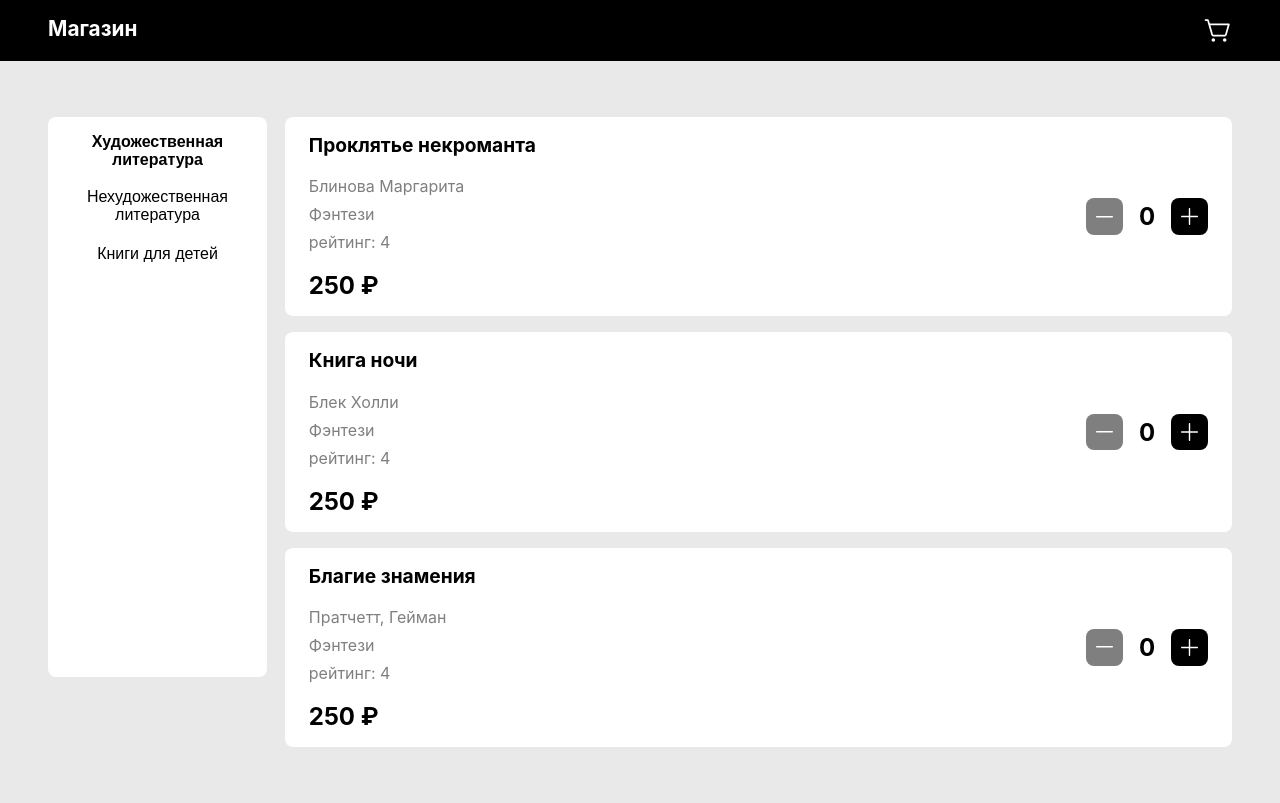
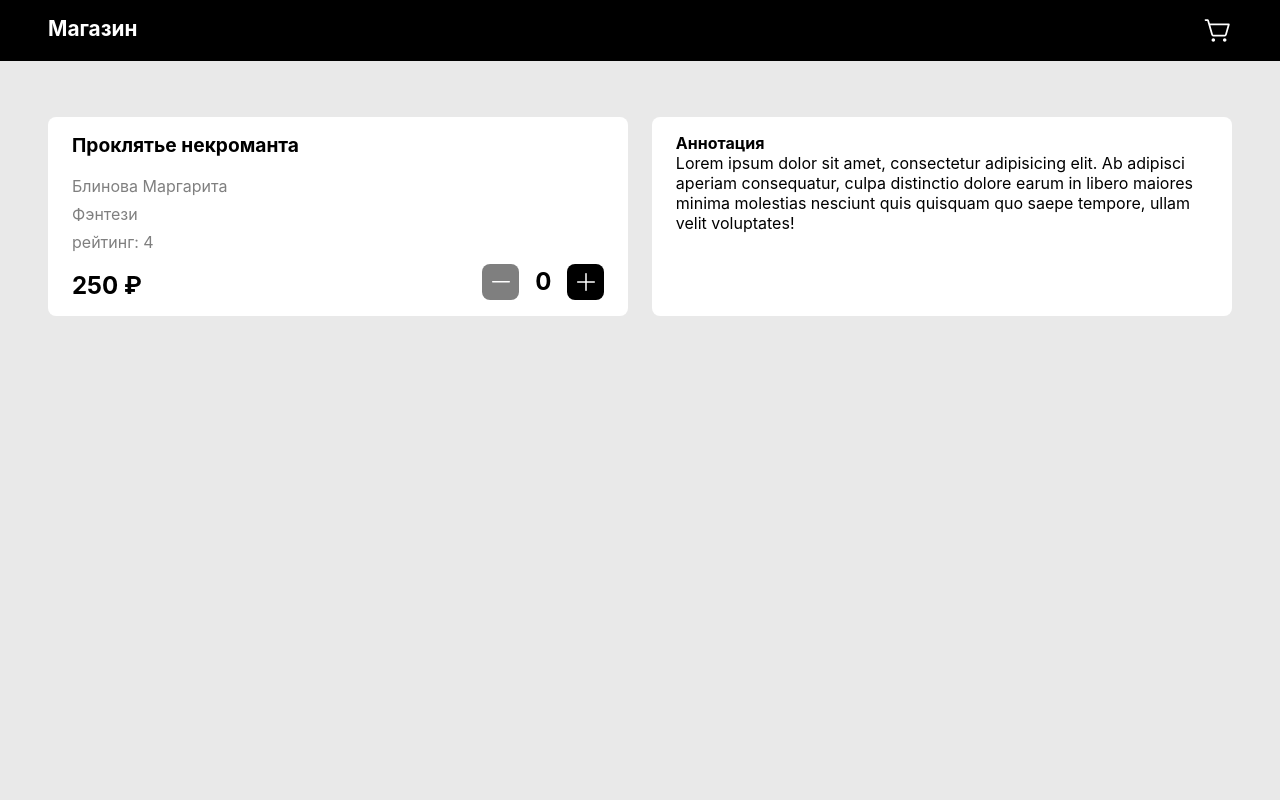
Before and after one commit to tizerr/yandex-intensive-react, a React (Create React App) app: page / in a window 1280 px wide. Built offline with nearby package versions, Linux system fonts and the light colour scheme.

Commit message:
Add BookPage.jsx (book description + annotation). Changed App.jsx for testing this page

```diff
--- a/src/App.jsx
+++ b/src/App.jsx
@@ -1,13 +1,16 @@
 import {Layout} from "./components/Layout";
-import {CatalogPage} from "./pages/CatalogPage";
+// import {CatalogPage} from "./pages/CatalogPage";
+import {BookPage} from "./pages/BookPage";
 import {categories} from "./constants/mock";
 
 function App() {
-  return (
+    const testBook = categories[0].books[0]
+    return (
       <Layout>
-          <CatalogPage categories={categories}/>
+          {/*<CatalogPage categories={categories}/>*/}
+          <BookPage book={testBook}></BookPage>
       </Layout>
-  );
+    );
 }
 
 export default App;
--- /dev/null
+++ b/src/pages/BookPage.jsx
@@ -0,0 +1,47 @@
+import {Book} from "../components/Book";
+// import {Reviews} from "../components/Reviews";
+import styled from 'styled-components';
+
+export const BookPage = ({book}) => {
+    return (
+        <PageContainer>
+            <Description>
+                <BookDescription book={book}></BookDescription>
+                <AnnotationContainer>
+                    <Title>Аннотация</Title>
+                    <p>{book.annotation}</p>
+                </AnnotationContainer>
+            </Description>
+            {/*<Reviews/>*/}
+        </PageContainer>
+    )
+}
+
+const PageContainer = styled.div`
+  padding: 3.5rem 3rem;
+  @media (max-width: 1100px) {
+    padding: 2.5rem 1rem;
+  }
+`
+
+const Description = styled.section`
+  display: flex;
+  justify-content: space-between;
+`
+
+const BookDescription = styled(Book)`
+  width: 49%;
+  margin-bottom: 0;
+  align-items: end;
+`
+
+const Title = styled.h3`
+  font-size: 1rem;
+`
+
+const AnnotationContainer = styled.div`
+  width: 49%;
+  background-color: white;
+  border-radius: .5rem;
+  padding: 1rem 1.5rem;
+`
```
